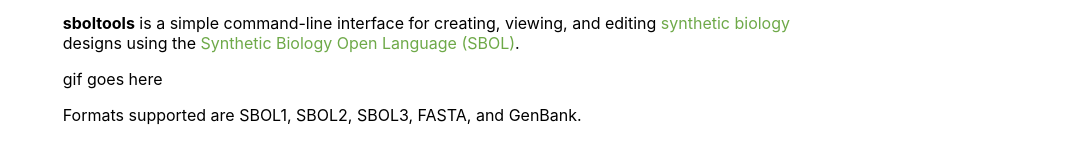
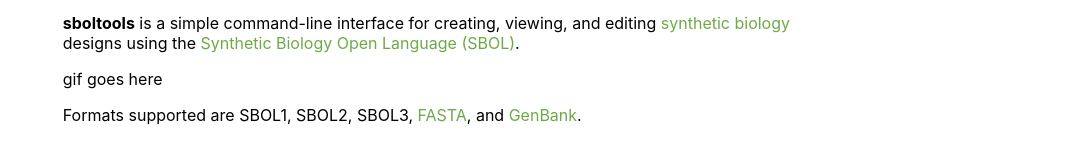
Before and after one commit to sboltools/sboltools.github.io, a Jekyll site: the page built from index.html, in a window 1280 px wide. Shown: the part 174-338 px from the top of the page, without its empty margins (198-1280 px from the left). Built offline with Jekyll 4.4.1, drawn with Linux system fonts in a browser that asks for light colours; part of the change alters nothing that is shown.

```diff
--- a/index.html
+++ b/index.html
@@ -10,6 +10,6 @@ title: sboltools | a cli for the synthetic biology open language (sbol)
     gif goes here
     </p>
     <p>
-        Formats supported are SBOL1, SBOL2, SBOL3, FASTA, and GenBank.
+        Formats supported are SBOL1, SBOL2, SBOL3, <a href="https://en.wikipedia.org/wiki/FASTA_format">FASTA</a>, and <a href="https://www.ncbi.nlm.nih.gov/Sitemap/samplerecord.html">GenBank</a>.
     </p>
 </div>
```
